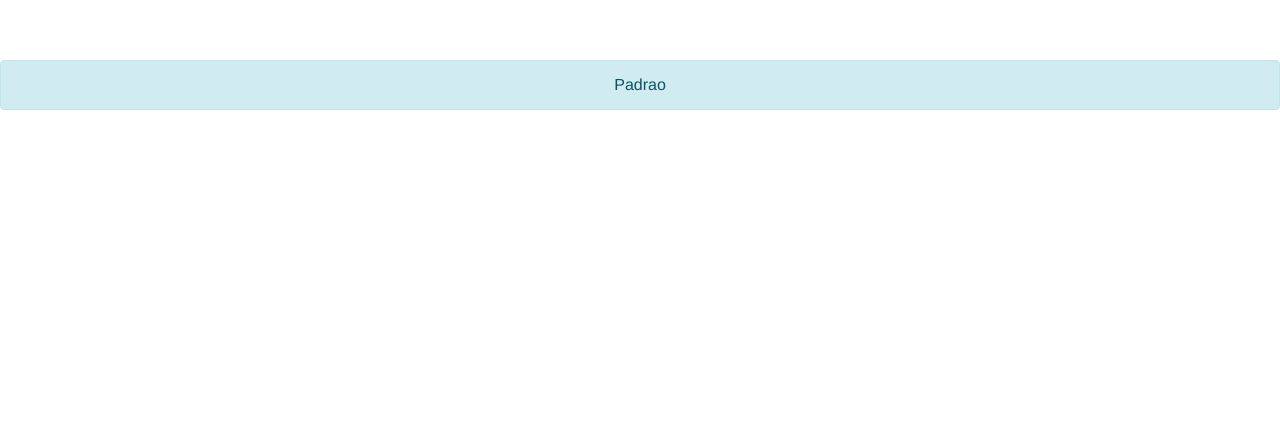
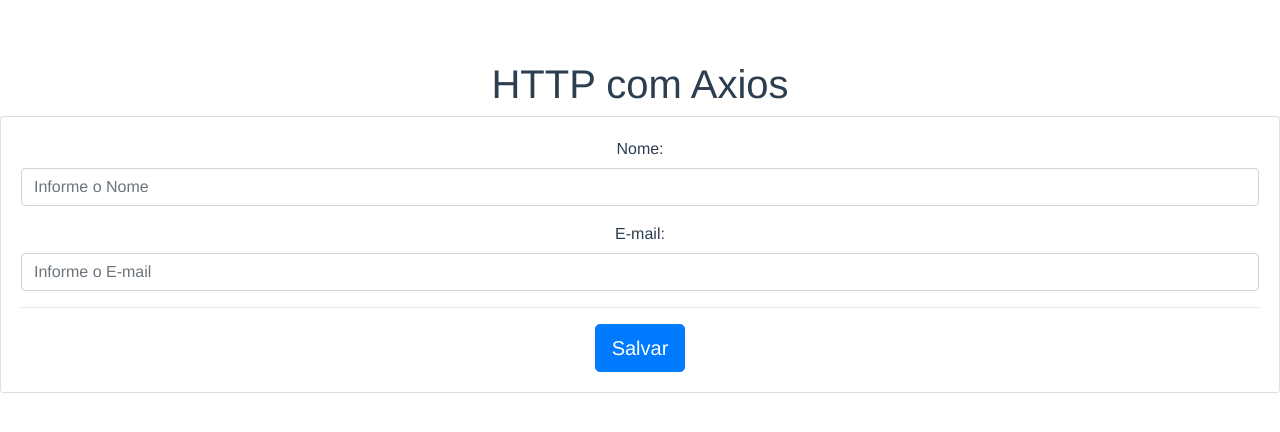
Before and after one commit to marciowillian/http-exercicios-vue, a Vue app: page / in a window 1280 px wide. Shown: the top 432 px of the page. Built offline with nearby package versions, Linux system fonts and the light colour scheme.

Commit message:
Implementando card para envio do Nome e E-mail

```diff
--- a/src/App.vue
+++ b/src/App.vue
@@ -1,14 +1,44 @@
 <template>
   <div id="app">
-    <b-alert show>Padrao</b-alert>
+    <h1>HTTP com Axios</h1>
+    <b-card>
+      <b-form-group label="Nome:">
+        <b-form-input
+          type="text"
+          size="md"
+          v-model="usuario.nome"
+          placeholder="Informe o Nome"
+        ></b-form-input>
+      </b-form-group>
+      <b-form-group label="E-mail:">
+        <b-form-input
+          type="email"
+          size="md"
+          v-model="usuario.email"
+          placeholder="Informe o E-mail"
+        ></b-form-input>
+      </b-form-group>
+      <hr>
+      <b-button @click="salvar" size="lg" variant="primary">Salvar</b-button>
+    </b-card>
   </div>
 </template>
 
 <script>
-
 export default {
-  name: 'App',
-  components: {
+  name: "App",
+  data() {
+    return {
+      usuario: {
+        nome: "",
+        email: "",
+      },
+    };
+  },
+  methods: {
+    salvar(){
+      console.log(this.usuario)
+    }
   },
   // created(){
   //   this.$http.post('usuarios.json',{
@@ -16,7 +46,7 @@
   //     email: 'marcio@hotmail.com'
   //   }).then(res => console.log(res))
   // }
-}
+};
 </script>
 
 <style>
--- a/src/plugins/axios.js
+++ b/src/plugins/axios.js
@@ -1,10 +1,12 @@
 import Vue from 'vue'
 import axios from 'axios'
 
-axios.defaults.baseURL='https://curso-vue-d29c4-default-rtdb.firebaseio.com/'
+// axios.defaults.baseURL='https://curso-vue-d29c4-default-rtdb.firebaseio.com/'
 
 Vue.use({
     install(Vue) {
-        Vue.prototype.$http = axios
+        Vue.prototype.$http = axios.create({
+            baseURL: 'https://curso-vue-d29c4-default-rtdb.firebaseio.com/'
+        })
     }
 })
```
